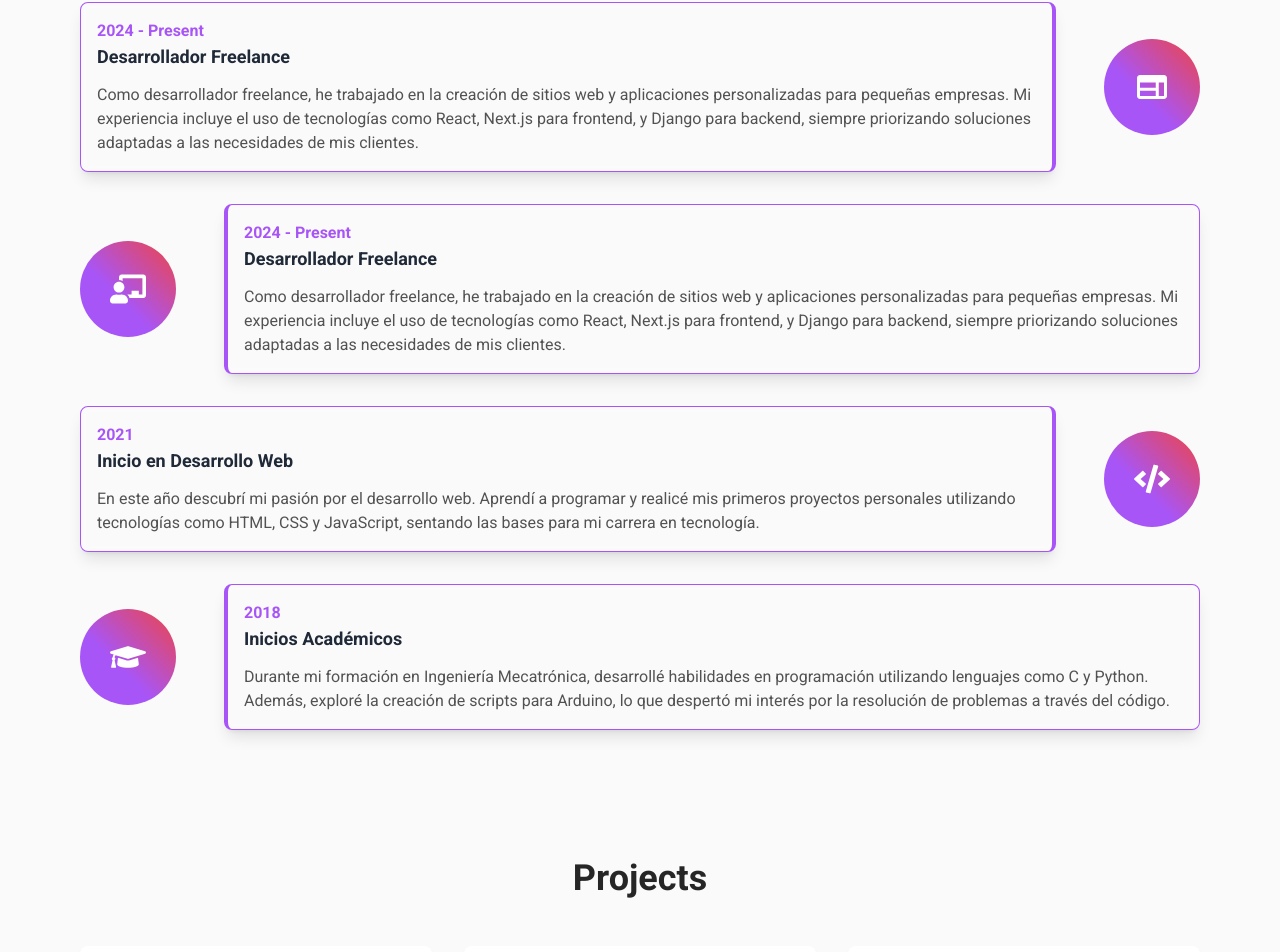
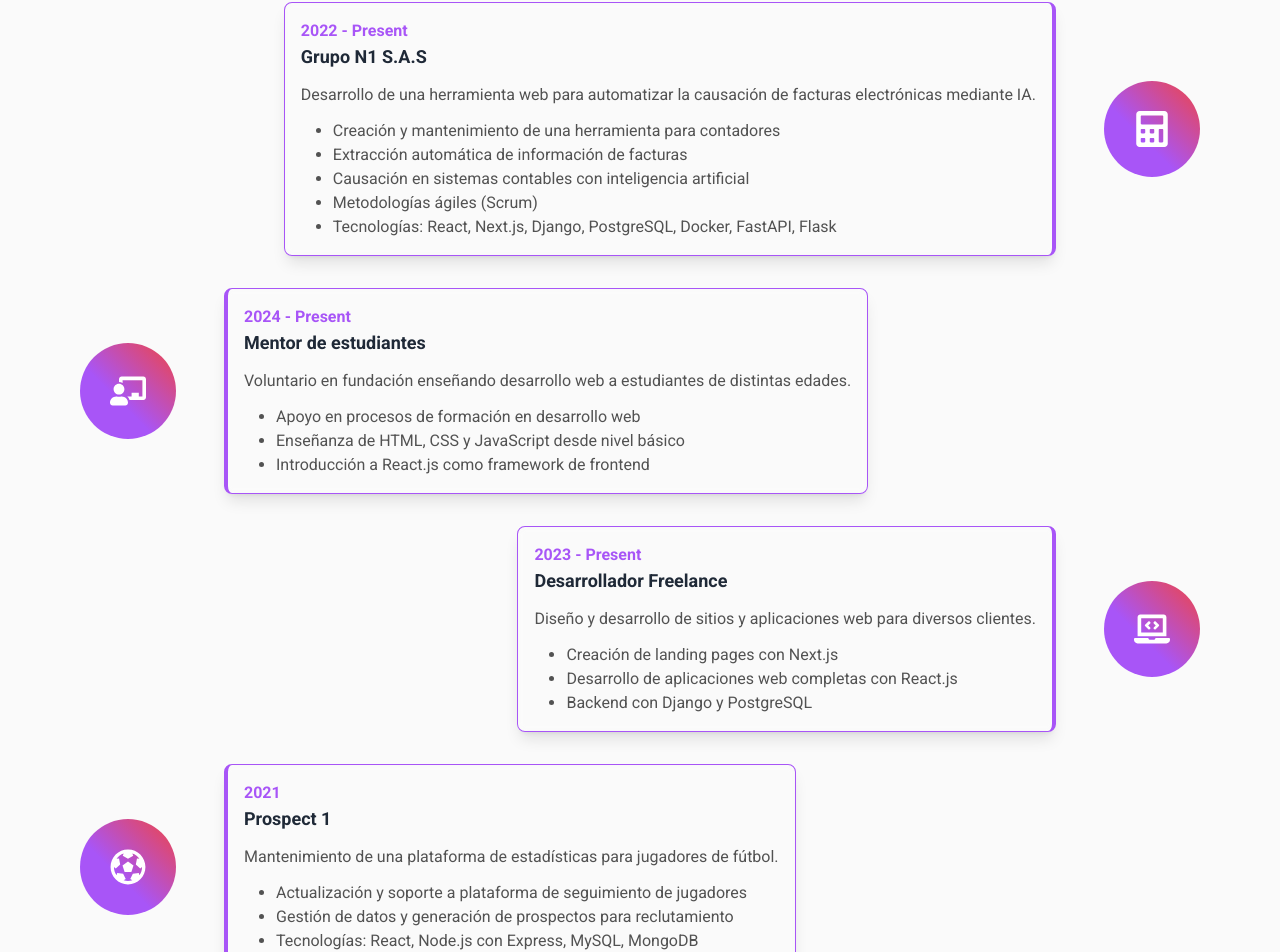
Before and after one commit to JatsukinG/portfolio, a Next.js app: page /en in a window 1280 px wide. Shown: the part 1186-2138 px from the top of the page. Built offline with nearby package versions, Linux system fonts and the light colour scheme.

Commit message:
Updating experience

```diff
--- a/src/modules/home/Experience.tsx
+++ b/src/modules/home/Experience.tsx
@@ -1,39 +1,84 @@
 import type { IconType } from 'react-icons'
 import clsx from 'clsx'
-import { FaChalkboardTeacher, FaCode, FaGraduationCap } from 'react-icons/fa'
-import { MdOutlineWeb } from 'react-icons/md'
+import { FaCalculator, FaChalkboardTeacher, FaCode, FaFutbol, FaGraduationCap, FaLaptopCode } from 'react-icons/fa'
 
 interface Item {
   year: string;
   title: string;
   description: string;
   icon: IconType
+  items: string[]
 }
 
 const items: Item[] = [
   {
-    year: '2024 - Present',
-    title: 'Desarrollador Freelance',
-    description: 'Como desarrollador freelance, he trabajado en la creación de sitios web y aplicaciones personalizadas para pequeñas empresas. Mi experiencia incluye el uso de tecnologías como React, Next.js para frontend, y Django para backend, siempre priorizando soluciones adaptadas a las necesidades de mis clientes.',
-    icon: MdOutlineWeb,
+    year: '2022 - Present',
+    title: 'Grupo N1 S.A.S',
+    description: 'Desarrollo de una herramienta web para automatizar la causación de facturas electrónicas mediante IA.',
+    icon: FaCalculator,
+    items: [
+      'Creación y mantenimiento de una herramienta para contadores',
+      'Extracción automática de información de facturas',
+      'Causación en sistemas contables con inteligencia artificial',
+      'Metodologías ágiles (Scrum)',
+      'Tecnologías: React, Next.js, Django, PostgreSQL, Docker, FastAPI, Flask',
+    ],
   },
   {
     year: '2024 - Present',
+    title: 'Mentor de estudiantes',
+    description: 'Voluntario en fundación enseñando desarrollo web a estudiantes de distintas edades.',
+    icon: FaChalkboardTeacher,
+    items: [
+      'Apoyo en procesos de formación en desarrollo web',
+      'Enseñanza de HTML, CSS y JavaScript desde nivel básico',
+      'Introducción a React.js como framework de frontend',
+    ],
+  },
+  {
+    year: '2023 - Present',
     title: 'Desarrollador Freelance',
-    description: 'Como desarrollador freelance, he trabajado en la creación de sitios web y aplicaciones personalizadas para pequeñas empresas. Mi experiencia incluye el uso de tecnologías como React, Next.js para frontend, y Django para backend, siempre priorizando soluciones adaptadas a las necesidades de mis clientes.',
-    icon: FaChalkboardTeacher,
+    description: 'Diseño y desarrollo de sitios y aplicaciones web para diversos clientes.',
+    icon: FaLaptopCode,
+    items: [
+      'Creación de landing pages con Next.js',
+      'Desarrollo de aplicaciones web completas con React.js',
+      'Backend con Django y PostgreSQL',
+    ],
   },
   {
     year: '2021',
+    title: 'Prospect 1',
+    description: 'Mantenimiento de una plataforma de estadísticas para jugadores de fútbol.',
+    icon: FaFutbol,
+    items: [
+      'Actualización y soporte a plataforma de seguimiento de jugadores',
+      'Gestión de datos y generación de prospectos para reclutamiento',
+      'Tecnologías: React, Node.js con Express, MySQL, MongoDB',
+    ],
+  },
+  {
+    year: '2020',
     title: 'Inicio en Desarrollo Web',
-    description: 'En este año descubrí mi pasión por el desarrollo web. Aprendí a programar y realicé mis primeros proyectos personales utilizando tecnologías como HTML, CSS y JavaScript, sentando las bases para mi carrera en tecnología.',
+    description: 'Primeros pasos en programación y desarrollo de proyectos personales.',
     icon: FaCode,
+    items: [
+      'Aprendizaje autodidacta en desarrollo web',
+      'Proyectos personales con HTML, CSS y JavaScript',
+      'Introducción a React.js',
+    ],
   },
   {
     year: '2018',
     title: 'Inicios Académicos',
-    description: 'Durante mi formación en Ingeniería Mecatrónica, desarrollé habilidades en programación utilizando lenguajes como C y Python. Además, exploré la creación de scripts para Arduino, lo que despertó mi interés por la resolución de problemas a través del código.',
+    description: 'Primeros acercamientos a la programación durante la carrera universitaria.',
     icon: FaGraduationCap,
+    items: [
+      'Estudios en Ingeniería Mecatrónica',
+      'Programación en C y Python',
+      'Creación de scripts para Arduino',
+      'Desarrollo de pensamiento lógico y resolución de problemas',
+    ],
   },
 ]
 
@@ -73,6 +118,14 @@ const Experience = () => {
                           <h3 className="font-bold text-purple-500">{item.year}</h3>
                           <h3 className="text-lg font-bold text-gray-800 dark:text-white">{item.title}</h3>
                           <p className="mt-3 text-neutral-600 dark:text-neutral-300">{item.description}</p>
+
+                          <ul className="mt-3 list-disc pl-8">
+                            {item.items.map(elem => (
+                                <li key={elem}>
+                                  {elem}
+                                </li>
+                            ))}
+                          </ul>
                         </div>
 
                       </li>
```
